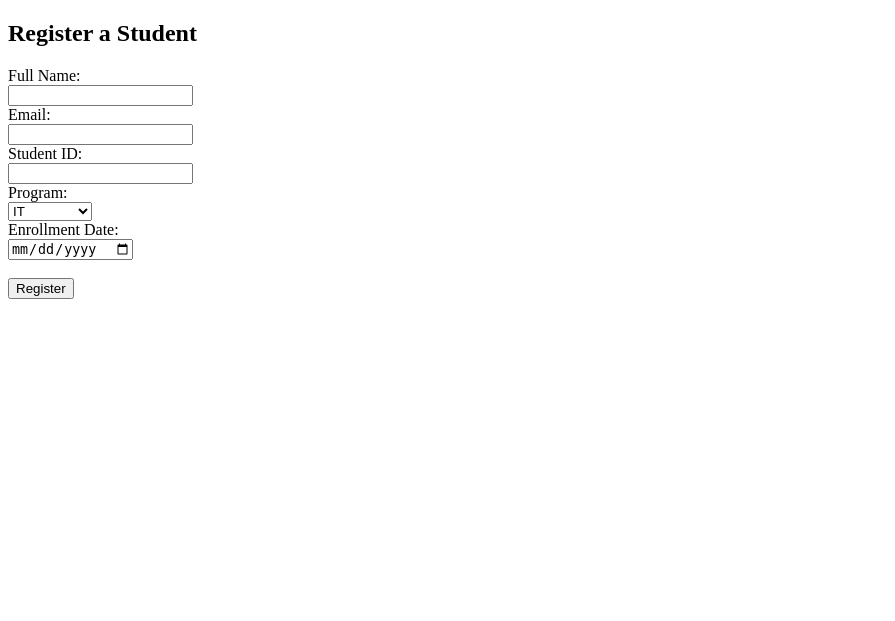
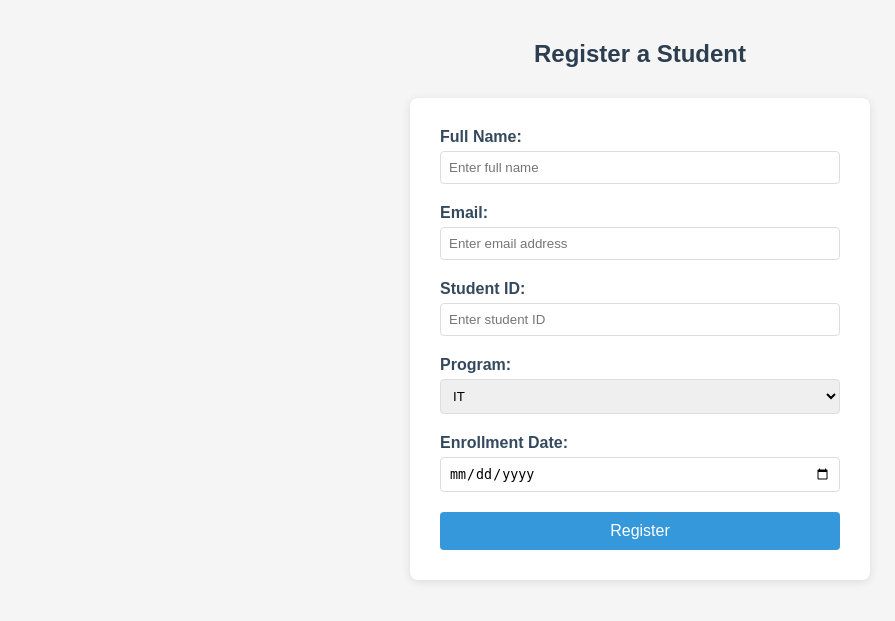
Before and after one commit to randy-jin/cpsy304-final, a Node server app: page / in a window 1280 px wide. Shown: the top 621 px of the page, without its empty margins (0-895 px from the left). Run offline with Node 20, Linux system fonts and the light colour scheme.

Commit message:
beauty it

```diff
--- a/views/register.ejs
+++ b/views/register.ejs
@@ -2,29 +2,92 @@
 <html>
 <head>
   <title>WIT Student Registration</title>
+  <style>
+    body {
+      font-family: 'Arial', sans-serif;
+      background-color: #f5f5f5;
+      margin: 0;
+      padding: 20px;
+      display: flex;
+      flex-direction: column;
+      align-items: center;
+    }
+
+    h2 {
+      color: #2c3e50;
+      margin-bottom: 30px;
+    }
+
+    form {
+      background-color: white;
+      padding: 30px;
+      border-radius: 8px;
+      box-shadow: 0 2px 10px rgba(0, 0, 0, 0.1);
+      width: 100%;
+      max-width: 400px;
+    }
+
+    label {
+      display: block;
+      margin-bottom: 5px;
+      color: #34495e;
+      font-weight: bold;
+    }
+
+    input, select {
+      width: 100%;
+      padding: 8px;
+      margin-bottom: 20px;
+      border: 1px solid #ddd;
+      border-radius: 4px;
+      box-sizing: border-box;
+    }
+
+    input:focus, select:focus {
+      outline: none;
+      border-color: #3498db;
+      box-shadow: 0 0 5px rgba(52, 152, 219, 0.3);
+    }
+
+    button {
+      background-color: #3498db;
+      color: white;
+      padding: 10px 20px;
+      border: none;
+      border-radius: 4px;
+      cursor: pointer;
+      width: 100%;
+      font-size: 16px;
+      transition: background-color 0.3s;
+    }
+
+    button:hover {
+      background-color: #2980b9;
+    }
+  </style>
 </head>
 <body>
   <h2>Register a Student</h2>
   <form action="/register" method="POST">
-    <label>Full Name:</label><br>
-    <input type="text" name="fullname" required><br>
+    <label>Full Name:</label>
+    <input type="text" name="fullname" required placeholder="Enter full name">
 
-    <label>Email:</label><br>
-    <input type="email" name="email" required><br>
+    <label>Email:</label>
+    <input type="email" name="email" required placeholder="Enter email address">
 
-    <label>Student ID:</label><br>
-    <input type="text" name="studentid" required><br>
+    <label>Student ID:</label>
+    <input type="text" name="studentid" required placeholder="Enter student ID">
 
-    <label>Program:</label><br>
+    <label>Program:</label>
     <select name="program">
       <option>IT</option>
       <option>Health</option>
       <option>Business</option>
       <option>Hospitality</option>
-    </select><br>
+    </select>
 
-    <label>Enrollment Date:</label><br>
-    <input type="date" name="date" required><br><br>
+    <label>Enrollment Date:</label>
+    <input type="date" name="date" required>
 
     <button type="submit">Register</button>
   </form>
```
Also changed, not shown: views/students.ejs (+89 -2 lines).
